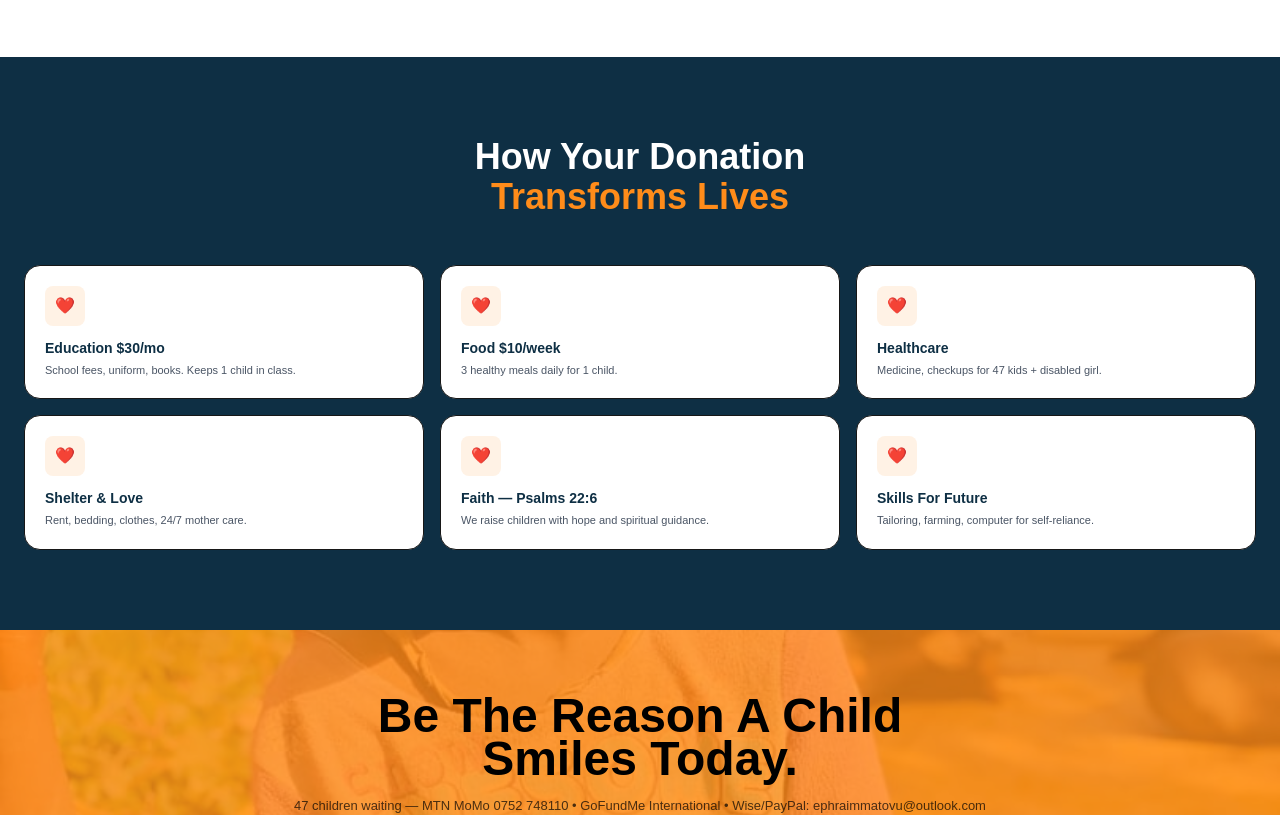
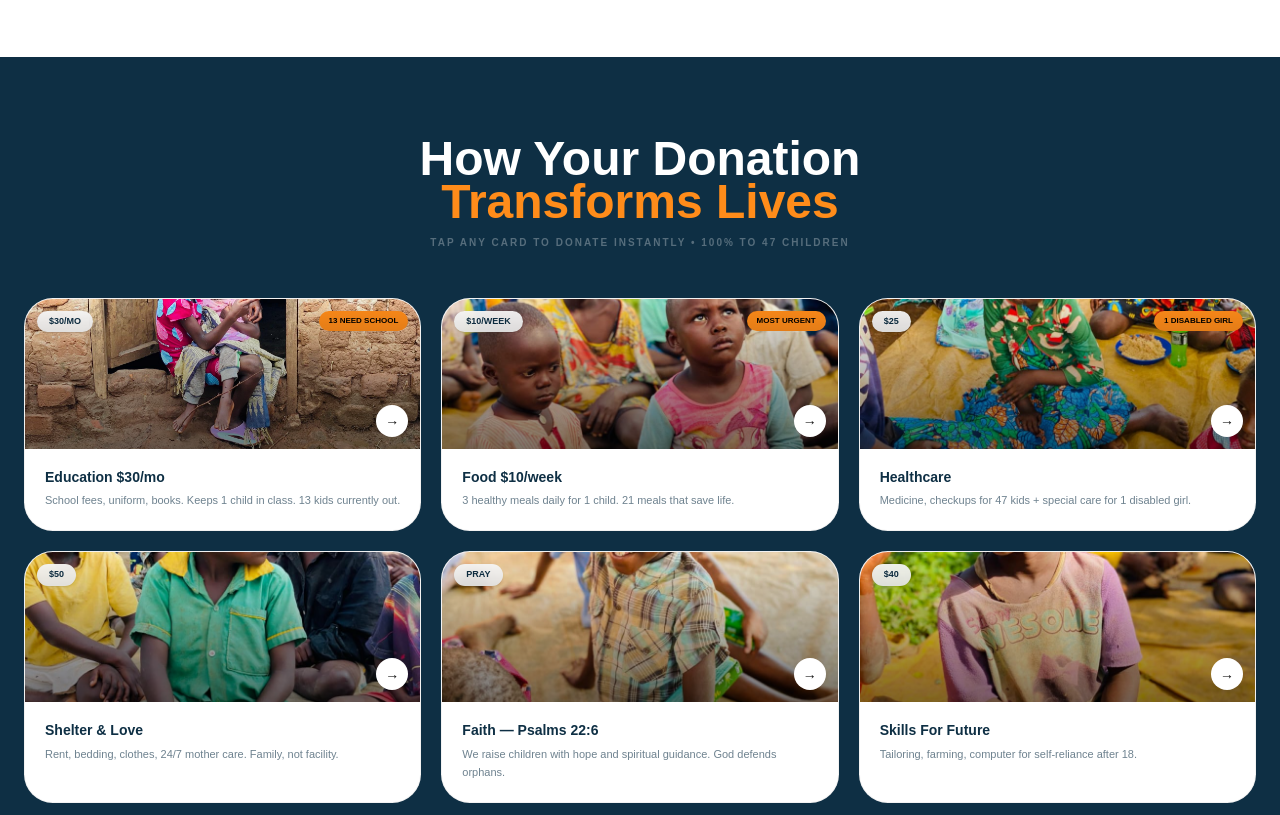
Before and after one commit to xoucho10/ephraim-orphanage, a Next.js app: page / in a window 1280 px wide. Shown: the part 1800-2615 px from the top of the page. Built offline with nearby package versions, Linux system fonts and the light colour scheme.

Commit message:
Make home programs clickable luxury with real photos and donate links

```diff
--- a/src/app/page.tsx
+++ b/src/app/page.tsx
@@ -107,17 +107,38 @@ export default function Home() {
         </div>
       </section>
 
-      {/* PROGRAMS - PREMIUM CARDS */}
+      {/* PROGRAMS - PREMIUM CLICKABLE LUXURY */}
       <section className="bg-[#0E2F44] py-20 px-6">
         <div className="max-w-7xl mx-auto">
-          <h2 className="text-4xl font-black text-white text-center">How Your Donation<br/><span className="text-[#FF8C1A]">Transforms Lives</span></h2>
-          <div className="grid md:grid-cols-3 gap-4 mt-12">
-            <ProgramCard title="Education $30/mo" desc="School fees, uniform, books. Keeps 1 child in class." />
-            <ProgramCard title="Food $10/week" desc="3 healthy meals daily for 1 child." />
-            <ProgramCard title="Healthcare" desc="Medicine, checkups for 47 kids + disabled girl." />
-            <ProgramCard title="Shelter & Love" desc="Rent, bedding, clothes, 24/7 mother care." />
-            <ProgramCard title="Faith — Psalms 22:6" desc="We raise children with hope and spiritual guidance." />
-            <ProgramCard title="Skills For Future" desc="Tailoring, farming, computer for self-reliance." />
+          <div className="text-center">
+            <h2 className="text-4xl md:text-5xl font-black text-white leading-[0.9]">How Your Donation<br/><span className="text-[#FF8C1A]">Transforms Lives</span></h2>
+            <p className="mt-3 text-white/30 text-[10px] font-black tracking-[0.2em]">TAP ANY CARD TO DONATE INSTANTLY • 100% TO 47 CHILDREN</p>
+          </div>
+          <div className="grid md:grid-cols-3 gap-5 mt-12">
+            <ProgramCard
+              title="Education $30/mo"
+              desc="School fees, uniform, books. Keeps 1 child in class. 13 kids currently out."
+            />
+            <ProgramCard
+              title="Food $10/week"
+              desc="3 healthy meals daily for 1 child. 21 meals that save life."
+            />
+            <ProgramCard
+              title="Healthcare"
+              desc="Medicine, checkups for 47 kids + special care for 1 disabled girl."
+            />
+            <ProgramCard
+              title="Shelter & Love"
+              desc="Rent, bedding, clothes, 24/7 mother care. Family, not facility."
+            />
+            <ProgramCard
+              title="Faith — Psalms 22:6"
+              desc="We raise children with hope and spiritual guidance. God defends orphans."
+            />
+            <ProgramCard
+              title="Skills For Future"
+              desc="Tailoring, farming, computer for self-reliance after 18."
+            />
           </div>
         </div>
       </section>
--- a/src/components/ProgramCard.tsx
+++ b/src/components/ProgramCard.tsx
@@ -1,10 +1,36 @@
-type Props = { title: string; desc: string }
-export default function ProgramCard({ title, desc }: Props) {
+import Link from 'next/link'
+
+type Props = {
+  title: string
+  desc: string
+}
+
+const cardConfig: Record<string, { price: string; img: string; href: string; tag?: string }> = {
+  "Education": { price: "$30/MO", img: "/hero6.jpg", href: "/donate?amount=30&program=education", tag: "13 NEED SCHOOL" },
+  "Food": { price: "$10/WEEK", img: "/hero3.jpg", href: "/donate?amount=10&program=food", tag: "MOST URGENT" },
+  "Healthcare": { price: "$25", img: "/hero8.jpg", href: "/donate?amount=25&program=health", tag: "1 DISABLED GIRL" },
+  "Shelter": { price: "$50", img: "/hero2.jpg", href: "/donate?amount=50&program=shelter" },
+  "Faith": { price: "PRAY", img: "/hero5.jpg", href: "/get-involved" },
+  "Skills": { price: "$40", img: "/hero10.jpg", href: "/donate?amount=40&program=skills" },
+}
+
+export default function ProgramCard({ title, desc }: Props){
+  const key = Object.keys(cardConfig).find(k => title.includes(k)) || "Education"
+  const cfg = cardConfig[key]
+
   return (
-    <div className="bg-white rounded-2xl p-5 border">
-      <div className="w-10 h-10 rounded-lg bg-[#FFF2E5] grid place-items-center">❤️</div>
-      <h3 className="font-black mt-3 text-[#0E2F44] text-sm">{title}</h3>
-      <p className="text-[11px] text-gray-600 mt-1">{desc}</p>
-    </div>
+    <Link href={cfg.href} className="group bg-white rounded-[1.8rem] overflow-hidden border border-black/5 hover:-translate-y-1.5 hover:shadow-[0_25px_60px_-15px_rgba(0,0,0,0.4)] transition-all duration-500 block">
+      <div className="relative h-[150px] overflow-hidden">
+        <img src={cfg.img} alt={title} className="w-full h-full object-cover group-hover:scale-110 transition duration-700" />
+        <div className="absolute top-3 left-3 bg-white/95 backdrop-blur px-3 py-1 rounded-full text-[9px] font-black text-[#0E2F44] shadow">{cfg.price}</div>
+        {cfg.tag && <div className="absolute top-3 right-3 bg-[#FF8C1A] px-2.5 py-1 rounded-full text-[8px] font-black text-black">{cfg.tag}</div>}
+        <div className="absolute inset-0 bg-gradient-to-t from-black/50 to-transparent" />
+        <div className="absolute bottom-3 right-3 w-8 h-8 bg-white rounded-full grid place-items-center font-black text-[14px] group-hover:bg-[#FF8C1A] transition">→</div>
+      </div>
+      <div className="p-5">
+        <h4 className="text-[14px] font-black text-[#0E2F44] leading-tight">{title}</h4>
+        <p className="mt-1.5 text-[11px] text-[#0E2F44]/60 leading-relaxed">{desc}</p>
+      </div>
+    </Link>
   )
 }
```
